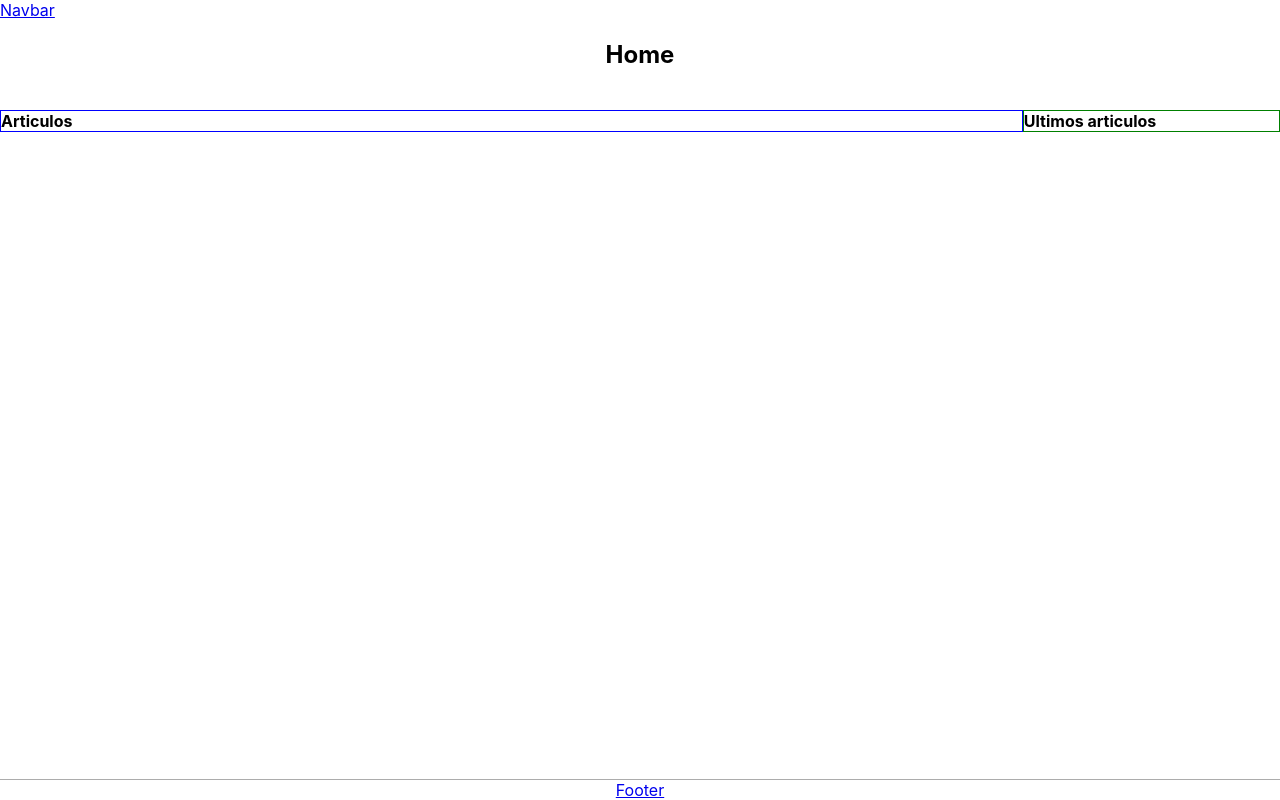
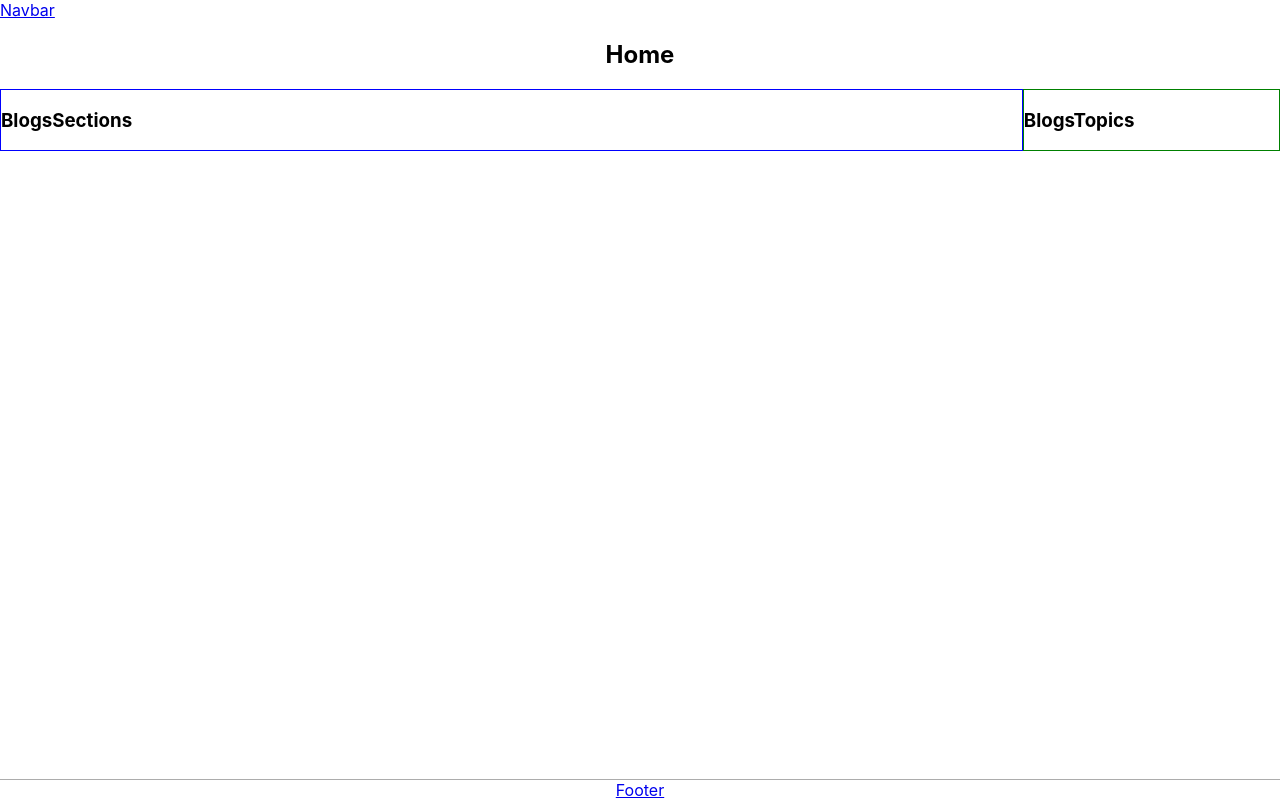
Before and after one commit to HugoDMiranda/Blog, a React (Create React App) app: page / in a window 1280 px wide. Built offline with nearby package versions, Linux system fonts and the light colour scheme.

Commit message:
component and style for blog sections and topics

```diff
--- /dev/null
+++ b/src/components/BlogsSections.js
@@ -0,0 +1,12 @@
+import React from "react";
+import "../sass/components-styles/BlogsSections.css";
+
+function BlogsSections() {
+  return (
+    <div className="sections">
+      <h3>BlogsSections</h3>
+    </div>
+  );
+}
+
+export default BlogsSections;
--- /dev/null
+++ b/src/components/BlogsTopics.js
@@ -0,0 +1,12 @@
+import React from "react";
+import "../sass/components-styles/BlogsTopics.css";
+
+function BlogsTopics() {
+  return (
+    <div className="topics">
+      <h3>BlogsTopics</h3>
+    </div>
+  );
+}
+
+export default BlogsTopics;
--- /dev/null
+++ b/src/sass/components-styles/BlogsSections.css
@@ -0,0 +1,5 @@
+.sections {
+  flex: 4;
+  border: 1px solid blue;
+  width: 100%;
+}/*# sourceMappingURL=BlogsSections.css.map */
--- /dev/null
+++ b/src/sass/components-styles/BlogsSections.scss
@@ -0,0 +1,5 @@
+.sections {
+  flex: 4;
+  border: 1px solid blue;
+  width: 100%;
+}
--- /dev/null
+++ b/src/sass/components-styles/BlogsTopics.css
@@ -0,0 +1,5 @@
+.topics {
+  flex: 1;
+  border: 1px solid green;
+  width: 100%;
+}/*# sourceMappingURL=BlogsTopics.css.map */
--- /dev/null
+++ b/src/sass/components-styles/BlogsTopics.scss
@@ -0,0 +1,5 @@
+.topics {
+  flex: 1;
+  border: 1px solid green;
+  width: 100%;
+}
--- a/src/views/Home.js
+++ b/src/views/Home.js
@@ -1,13 +1,15 @@
 import React from "react";
 import "../sass/Home.css";
+import BlogsSections from "../components/BlogsSections";
+import BlogsTopics from "../components/BlogsTopics";
 
 function Home() {
   return (
     <main className="home">
       <h2>Home</h2>
       <div className="home-blogs">
-        <h4 className="home-blogs-sections">Articulos</h4>
-        <h4 className="home-blogs-topics">Ultimos articulos</h4>
+        <BlogsSections />
+        <BlogsTopics />
       </div>
     </main>
   );
```
Also changed, not shown: 2 other files (tests, documents, lock files or other folders).
